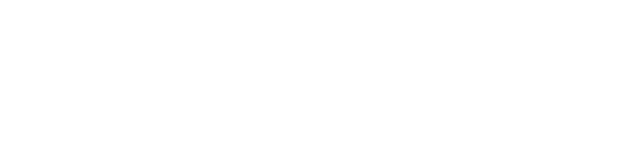
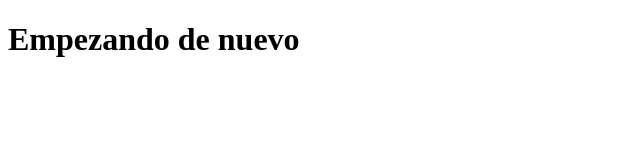
Before and after one commit to FlinkLZx/nuevo-repositorio, a plain HTML site: page index.html in a window 1280 px wide. Shown: the whole page, without its empty margins (0-640 px from the left). Drawn offline with Linux system fonts and the light colour scheme.

Commit message:
Titulo añadido

```diff
--- a/index.html
+++ b/index.html
@@ -4,6 +4,8 @@
     <title>Document</title>
 </head>
 <body>
-
+    <h1>
+        Empezando de nuevo
+    </h1>
 </body>
 </html>
```
